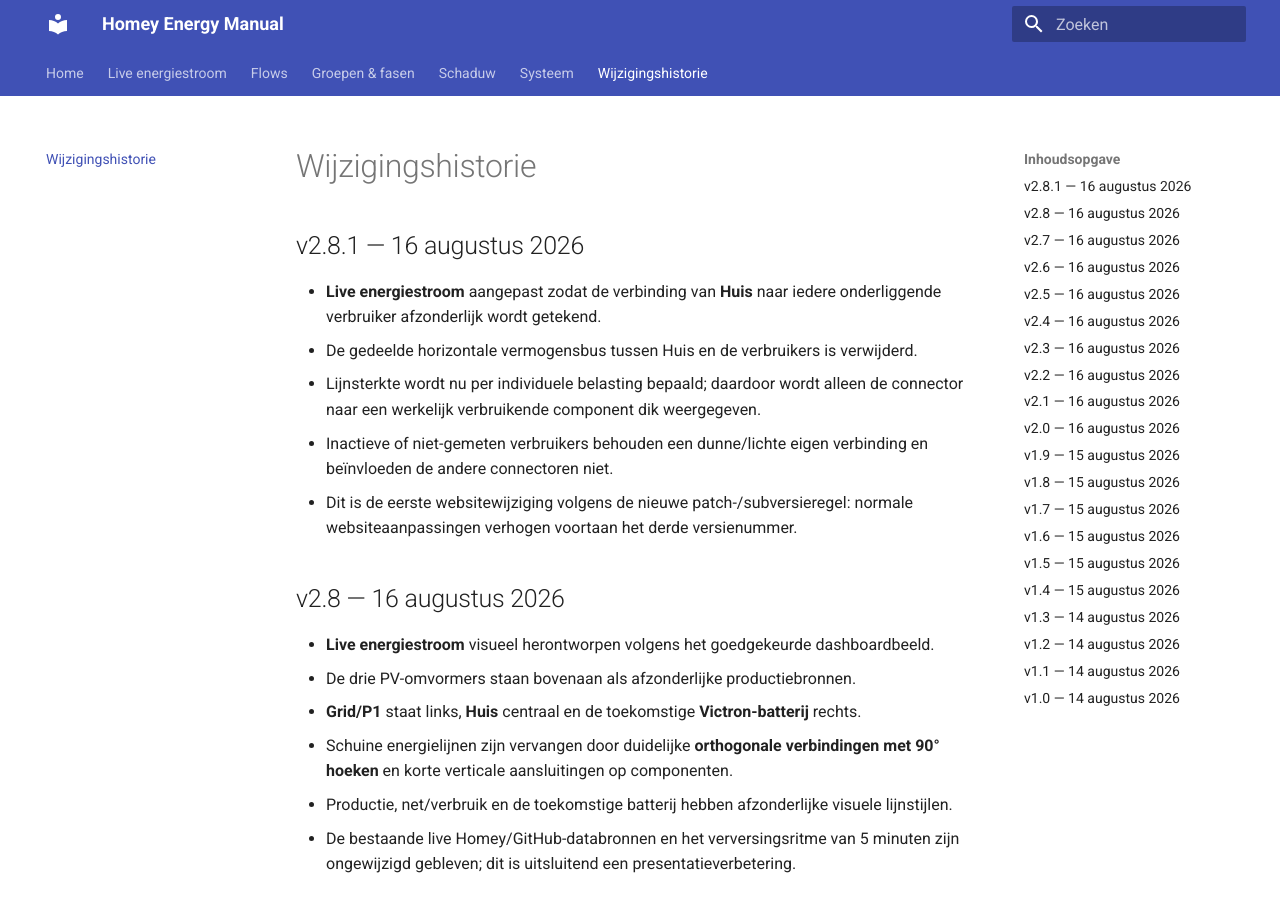
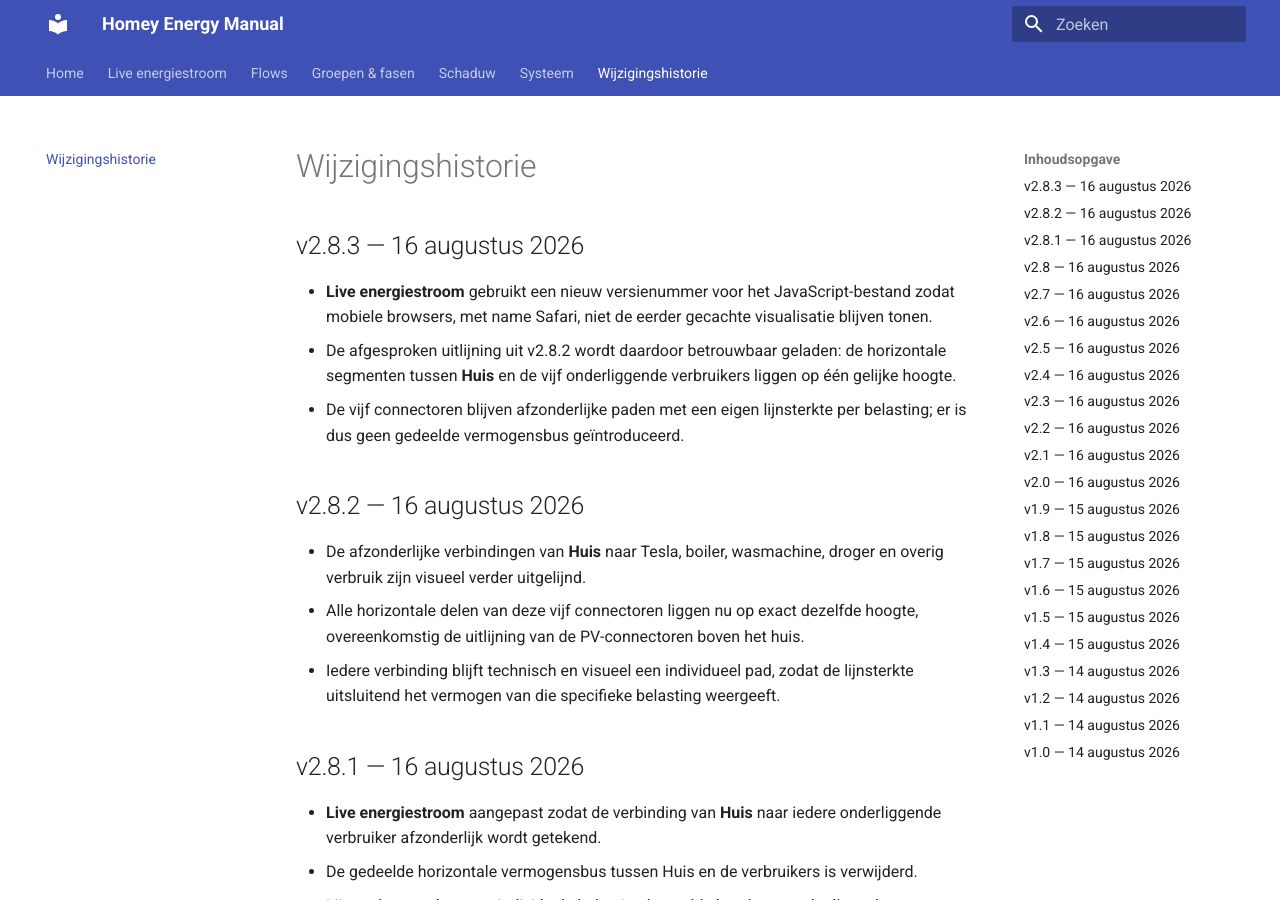
Before and after one commit to OnsKasteeltje/homey-energy-manual, an MkDocs documentation site: the page built from docs/wijzigingshistorie.md, in a window 1280 px wide and 900 px high. Built offline with MkDocs 1.6.1 and Material for MkDocs 9.7.7, drawn with Linux system fonts in a browser that asks for light colours.

Commit message:
Website v2.8.3: werk wijzigingshistorie bij

```diff
--- a/docs/wijzigingshistorie.md
+++ b/docs/wijzigingshistorie.md
@@ -1,4 +1,16 @@
 # Wijzigingshistorie
+
+## v2.8.3 — 16 augustus 2026
+
+- **Live energiestroom** gebruikt een nieuw versienummer voor het JavaScript-bestand zodat mobiele browsers, met name Safari, niet de eerder gecachte visualisatie blijven tonen.
+- De afgesproken uitlijning uit v2.8.2 wordt daardoor betrouwbaar geladen: de horizontale segmenten tussen **Huis** en de vijf onderliggende verbruikers liggen op één gelijke hoogte.
+- De vijf connectoren blijven afzonderlijke paden met een eigen lijnsterkte per belasting; er is dus geen gedeelde vermogensbus geïntroduceerd.
+
+## v2.8.2 — 16 augustus 2026
+
+- De afzonderlijke verbindingen van **Huis** naar Tesla, boiler, wasmachine, droger en overig verbruik zijn visueel verder uitgelijnd.
+- Alle horizontale delen van deze vijf connectoren liggen nu op exact dezelfde hoogte, overeenkomstig de uitlijning van de PV-connectoren boven het huis.
+- Iedere verbinding blijft technisch en visueel een individueel pad, zodat de lijnsterkte uitsluitend het vermogen van die specifieke belasting weergeeft.
 
 ## v2.8.1 — 16 augustus 2026
 
```
